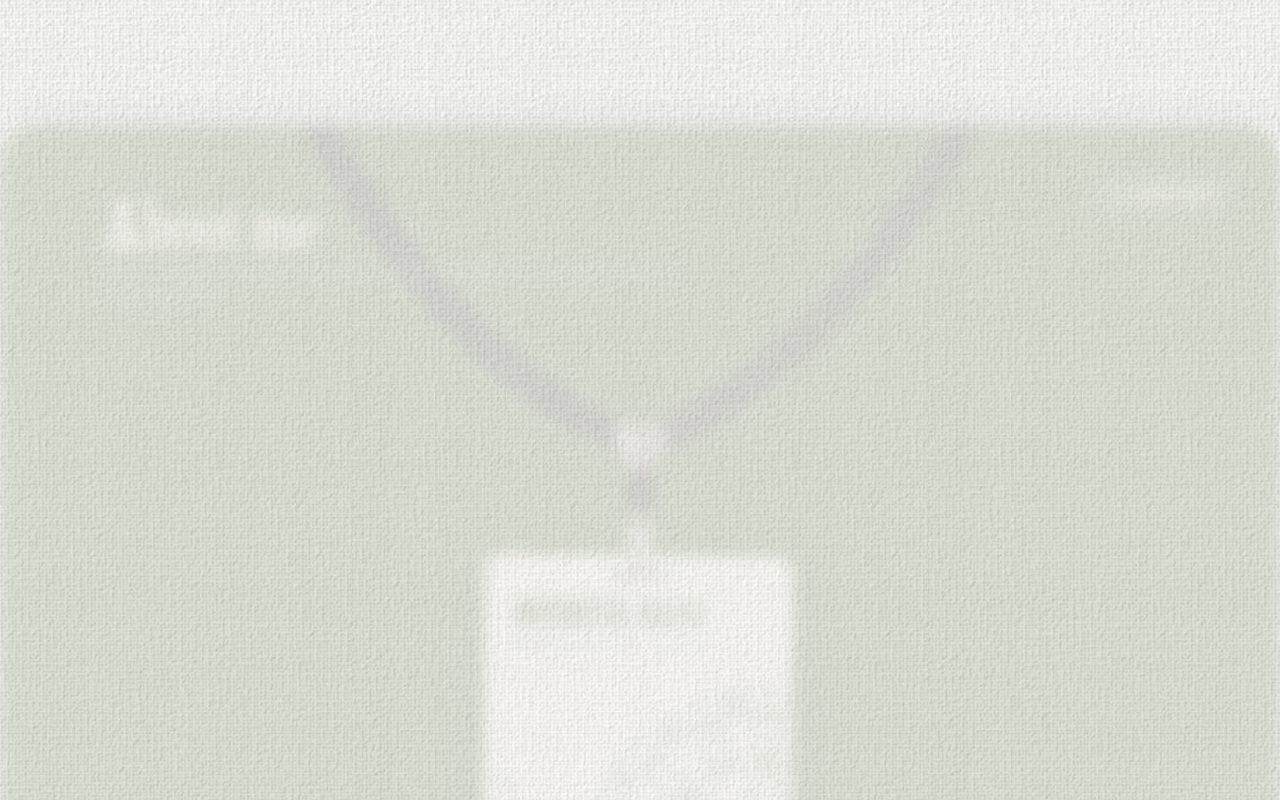
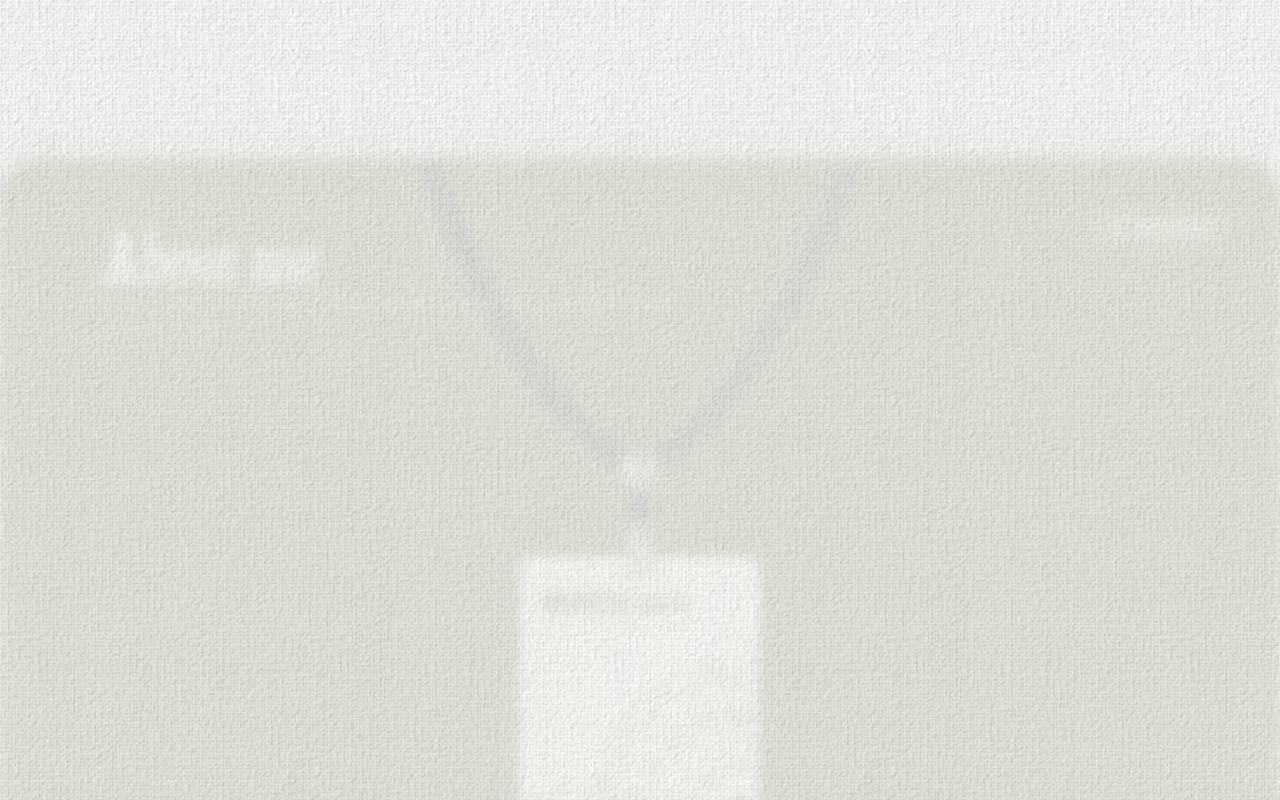
Before and after one commit to Arya756/russh_portfolio, a React (Vite) app: page / in a window 1280 px wide. Shown: the part 640-1440 px from the top of the page. Built offline with nearby package versions, Linux system fonts and the light colour scheme.

Commit message:
Fix about section sizing, strap spread, and badge positioning to match localhost

```diff
--- a/src/App.jsx
+++ b/src/App.jsx
@@ -114,21 +114,17 @@ function SectionScrollEffects() {
       if (progress <= 0.01) {
         currentEl.style.opacity = '0'
         currentEl.style.filter = 'none'
-        currentEl.style.transform = 'translate3d(0, -40px, 0)'
         currentEl.style.pointerEvents = 'none'
       } else if (progress >= 0.99) {
         currentEl.style.opacity = '1'
         currentEl.style.filter = 'none'
-        currentEl.style.transform = 'translate3d(0, 0, 0)'
         currentEl.style.pointerEvents = 'auto'
       } else {
         const opacity = progress.toFixed(3)
-        const blurPx = ((1 - progress) * 8).toFixed(1)
-        const translateY = (-(1 - progress) * 40).toFixed(1)
+        const blurPx = ((1 - progress) * 6).toFixed(1)
 
         currentEl.style.opacity = opacity
-        currentEl.style.filter = `blur(${blurPx}px)`
-        currentEl.style.transform = `translate3d(0, ${translateY}px, 0)`
+        currentEl.style.filter = blurPx > 0.2 ? `blur(${blurPx}px)` : 'none'
         currentEl.style.pointerEvents = 'auto'
       }
     }
@@ -212,7 +208,7 @@ export default function App() {
 
           <section
             id="about"
-            className="sticky-section z-10 relative overflow-hidden bg-g2 text-ivory rounded-t-2xl md:rounded-t-[2.5rem] shadow-[0_-12px_40px_rgba(0,0,0,0.25)] border-t border-white/10"
+            className="sticky-section z-10 relative overflow-hidden bg-g2 text-ivory rounded-t-2xl md:rounded-t-[2.5rem] shadow-[0_-12px_40px_rgba(0,0,0,0.25)] border-t border-white/10 min-h-screen"
             style={{ backgroundColor: '#576c31', padding: 0 }}
           >
             <div className="absolute left-[clamp(2.5rem,8vw,8rem)] top-[clamp(2.5rem,5vw,4.5rem)] z-10 pointer-events-none max-w-xl md:max-w-2xl">
@@ -223,7 +219,7 @@ export default function App() {
             </div>
 
             <LanyardBadge
-              height="1100px"
+              height="100vh"
               title="Ruchita Rani"
               subtitle="Interior Architecture · B.Des 2026"
               name="Ruchita Rani"
@@ -233,8 +229,7 @@ export default function App() {
               strapColor="#35302a"
               inkColor="#576c31"
               cardColor="#fbf7ee"
-              cardWidth={310}
-              buckleY={310}
+              cardWidth={240}
             />
           </section>
 
--- a/src/components/ui/lanyard-badge.jsx
+++ b/src/components/ui/lanyard-badge.jsx
@@ -300,9 +300,9 @@ export default function LanyardBadge({
       pts = []
       links = []
       const cx = W / 2
-      const spread = Math.min(W * 0.34, Math.max(cw * 1.15, 290))
+      const spread = Math.min(W * 0.26, Math.max(cw * 0.95, 230))
       const top = -sw * 2
-      const bY = buckleY ?? Math.max(H * 0.16, Math.min(H * 0.42, H - (lowLen + ringR * 2 + clipH + ch) - 28))
+      const bY = buckleY ?? Math.max(H * 0.16, Math.min(H * 0.38, H - (lowLen + ringR * 2 + clipH + ch) - 36))
 
       const aL = add(cx - spread, top, 0)
       iB = add(cx, bY, 1.4)
```
